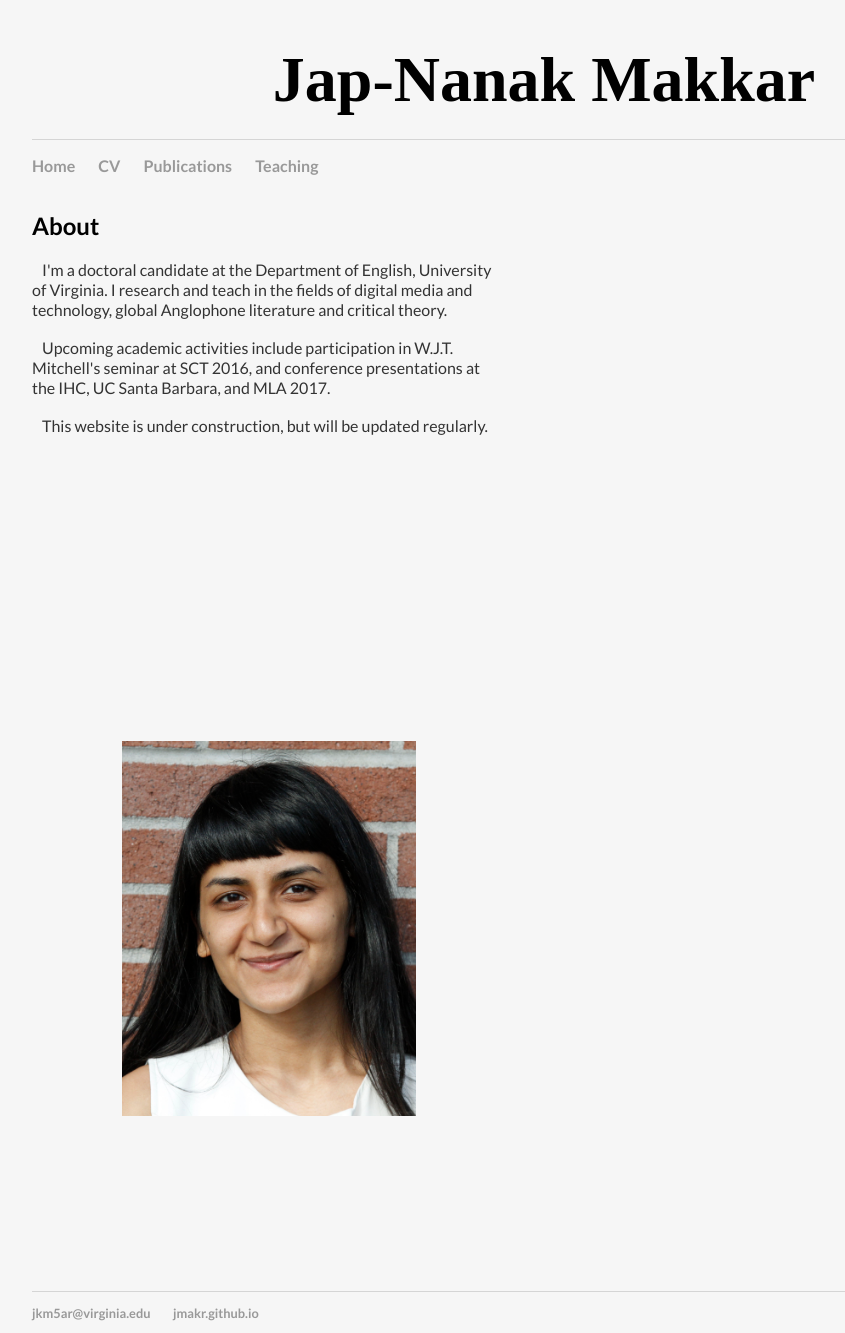
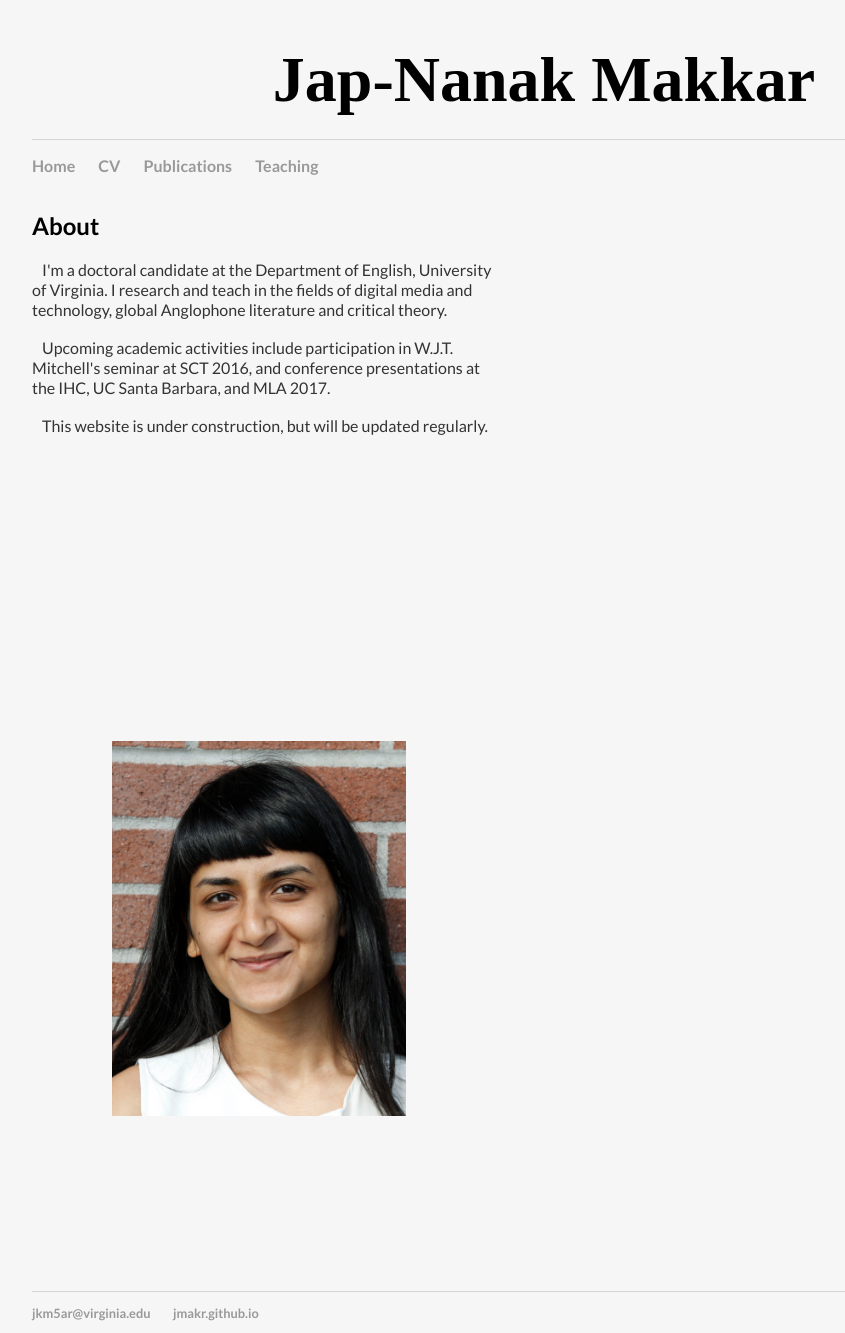
Before and after one commit to jmakr/jmakr.github.io, a Jekyll site: the page built from index.html, in a window 1280 px wide. Shown: the whole page, without its empty margins (96-941 px from the left). Built offline with Jekyll 4.4.1, drawn with Linux system fonts in a browser that asks for light colours.

Commit message:
Update main.css

```diff
--- a/css/main.css
+++ b/css/main.css
@@ -68,7 +68,7 @@ p2 {
     float:left;
     width: 50%;
     height: 550px;
-    padding-left: 90px;
+    padding-left: 80px;
 
 
 
```
